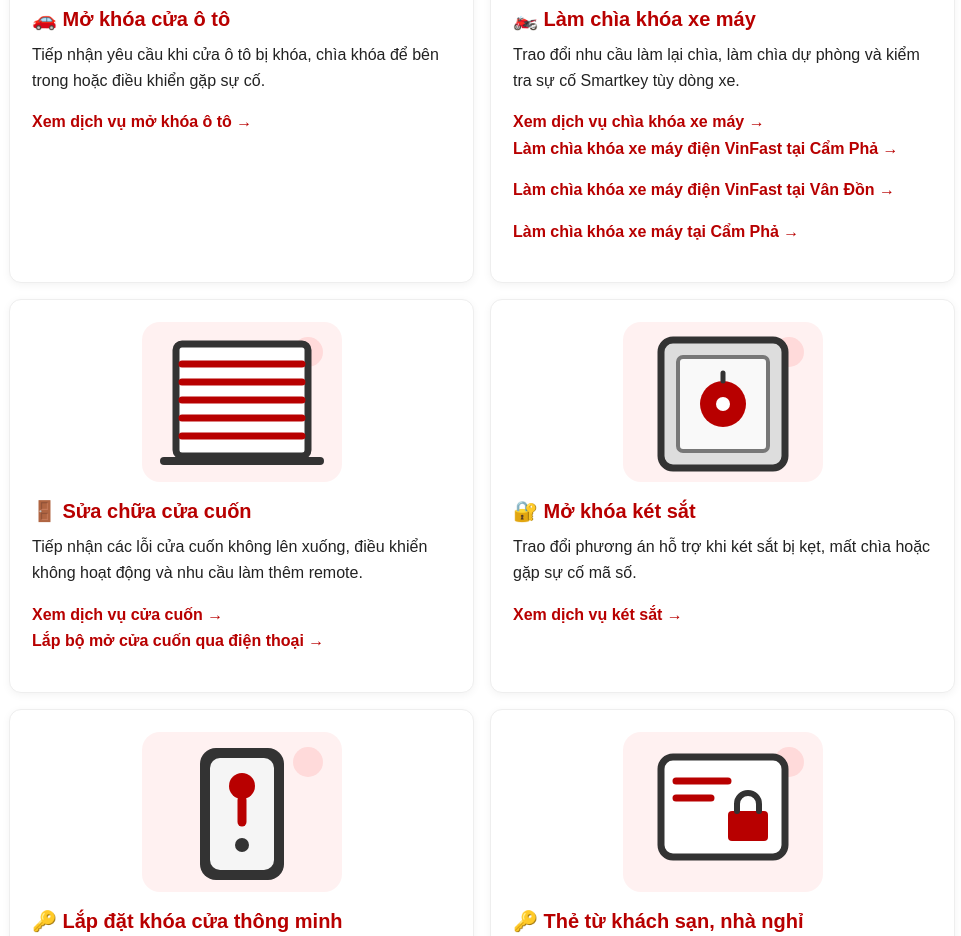
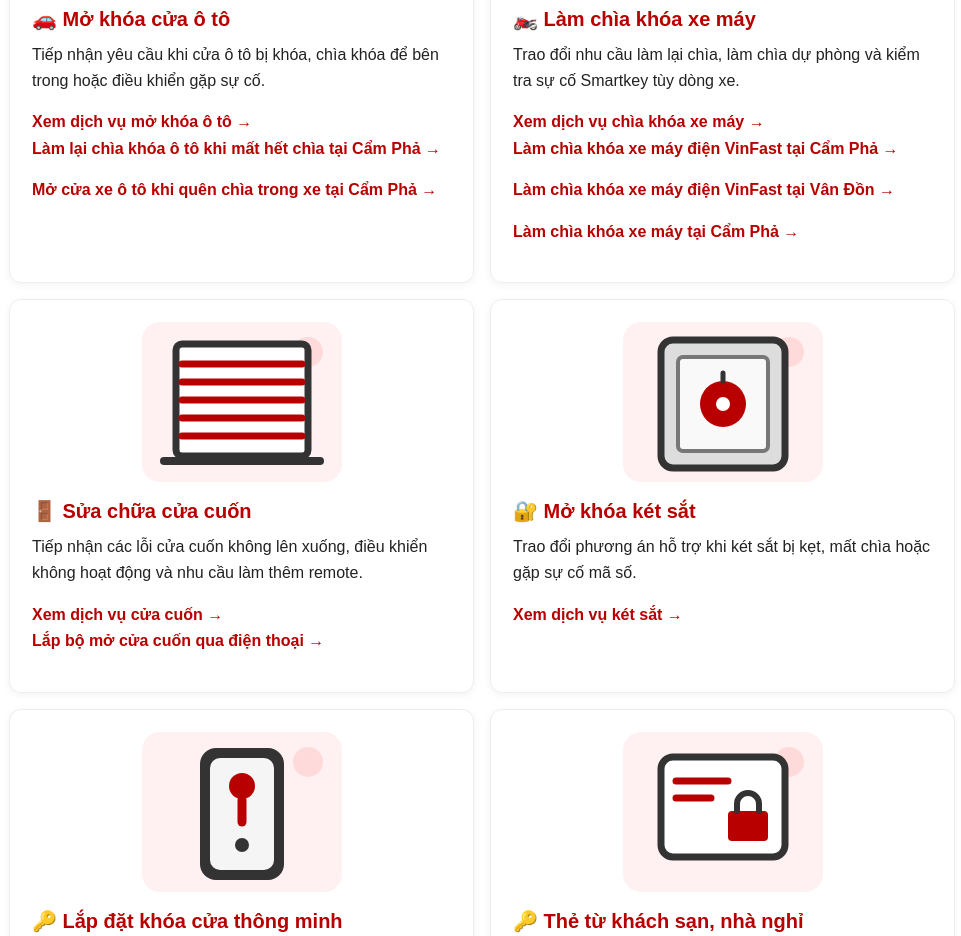
Before and after one commit to autokey8386-lang/tho-khoa-luu-dong, a plain HTML site: page index.html in a window 1280 px wide. Shown: the part 2660-3596 px from the top of the page, without its empty margins (158-1119 px from the left). Drawn offline with Linux system fonts and the light colour scheme.

Commit message:
Tăng liên kết trang chủ cho nhóm từ khóa khóa ô tô

```diff
--- a/index.html
+++ b/index.html
@@ -4,8 +4,8 @@
     <meta charset="UTF-8">
     <meta name="viewport" content="width=device-width, initial-scale=1.0">
     <link rel="icon" type="image/svg+xml" href="favicon.svg">
-    <title>Thợ Khóa Lưu Động Cẩm Phả, Quảng Ninh | 090 402 6204</title>
-    <meta name="description" content="Thợ khóa lưu động tại Cẩm Phả, Quảng Ninh: mở khóa ô tô, làm chìa xe máy, sửa cửa cuốn, két sắt, khóa thông minh. Gọi 090 402 6204.">
+    <title>Làm Chìa Khóa Ô Tô, Mở Cửa Xe Cẩm Phả | Thợ Khóa</title>
+    <meta name="description" content="Thợ khóa lưu động tại Cẩm Phả: làm chìa khóa ô tô, mở cửa xe khi quên chìa trong xe, làm chìa xe máy và sửa khóa. Gọi 090 402 6204.">
     <meta name="robots" content="index, follow">
     <link rel="canonical" href="https://autokey8386-lang.github.io/tho-khoa-luu-dong/">
     <meta property="og:type" content="website">
@@ -183,6 +183,8 @@
                     <h3>🚗 Mở khóa cửa ô tô</h3>
                     <p>Tiếp nhận yêu cầu khi cửa ô tô bị khóa, chìa khóa để bên trong hoặc điều khiển gặp sự cố.</p>
                     <a href="sua-khoa-o-to.html">Xem dịch vụ mở khóa ô tô →</a>
+                    <p><a href="mat-het-chia-khoa-o-to-cam-pha.html">Làm lại chìa khóa ô tô khi mất hết chìa tại Cẩm Phả →</a></p>
+                    <p><a href="quen-chia-khoa-trong-xe-o-to-cam-pha.html">Mở cửa xe ô tô khi quên chìa trong xe tại Cẩm Phả →</a></p>
                 </article>
                 <article class="service">
                     <img class="service-illustration" src="images/chia-khoa-xe-may.svg" alt="Minh họa dịch vụ làm chìa khóa xe máy" width="200" height="160" loading="lazy" decoding="async">
```
